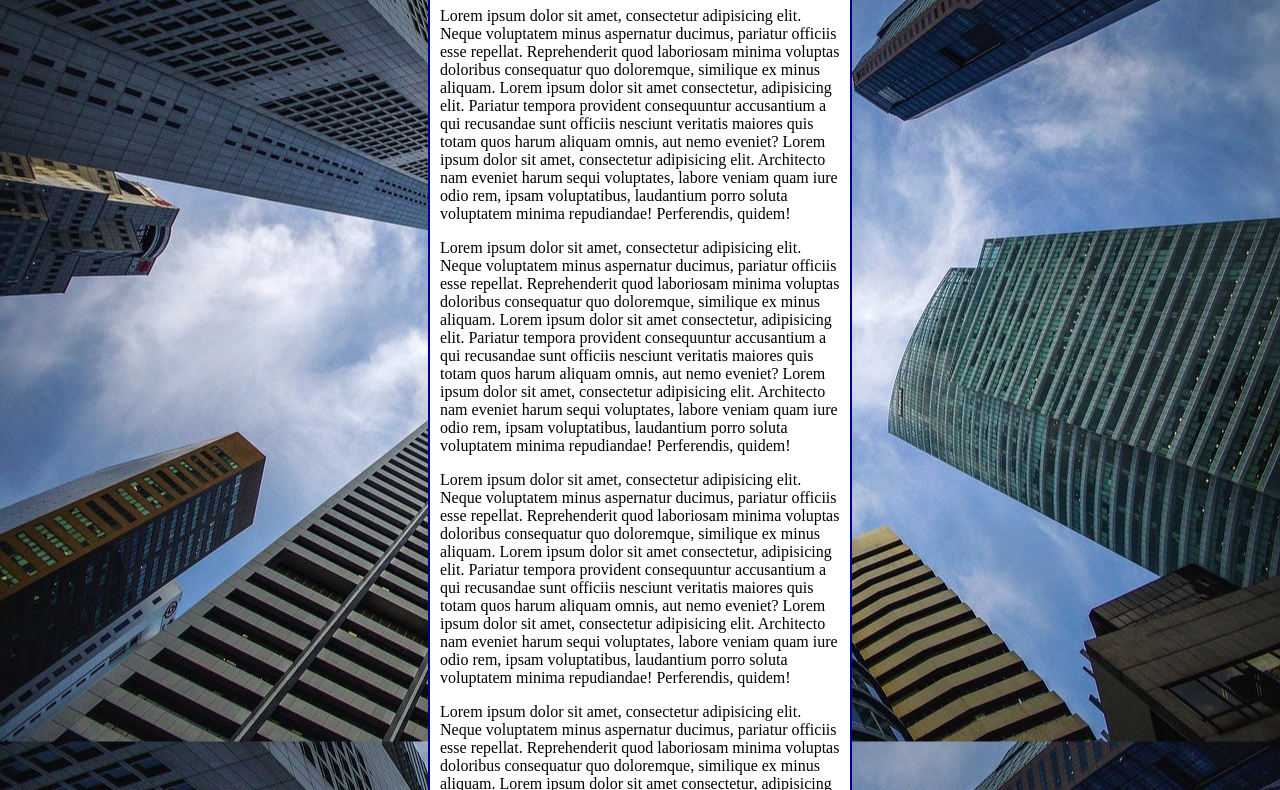
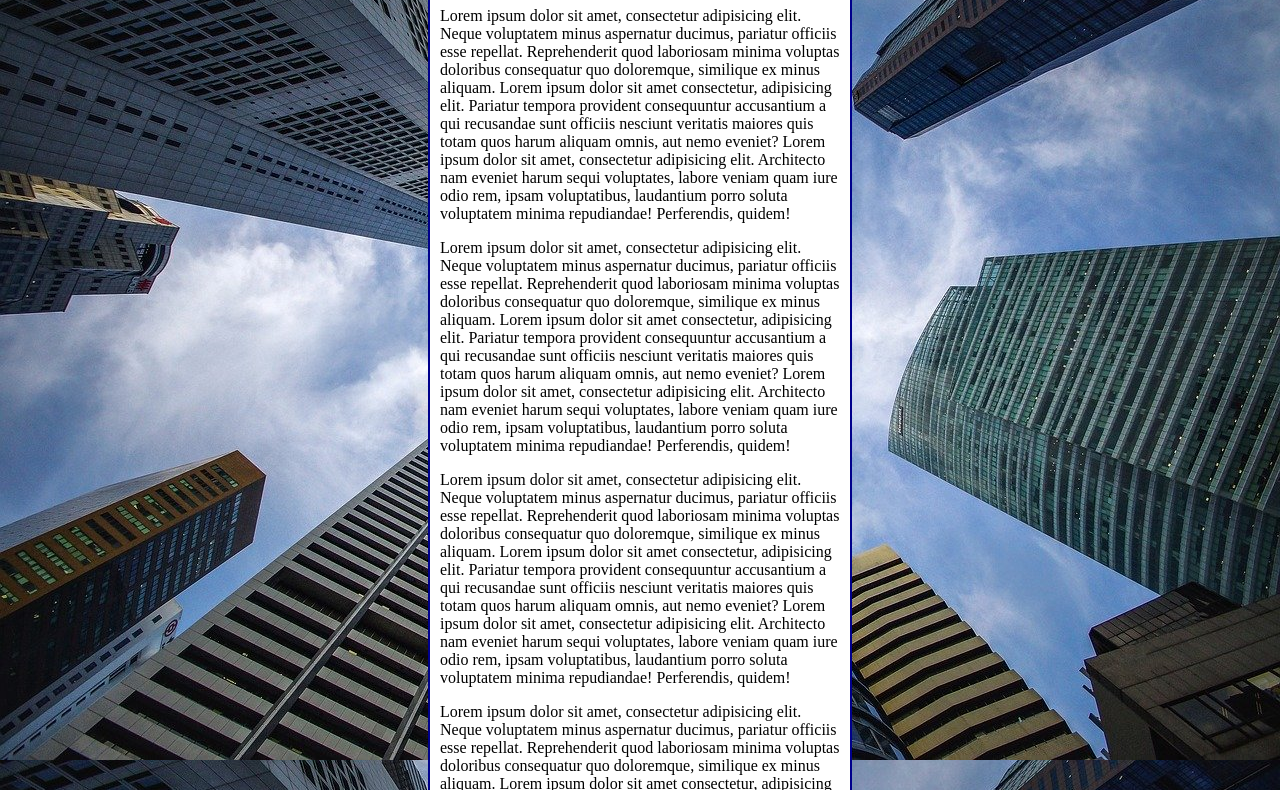
Before and after one commit to dudumartins/HTML5-e-CSS3, a plain HTML site: page Exercicios/Módulo 3/Ex 22/fundo06.html in a window 1280 px wide. Shown: the part 93-883 px from the top of the page. Drawn offline with Linux system fonts and the light colour scheme.

Commit message:
Update fundo06.html

```diff
--- a/Exercicios/Módulo 3/Ex 22/fundo06.html
+++ b/Exercicios/Módulo 3/Ex 22/fundo06.html
@@ -4,15 +4,26 @@
     <meta charset="UTF-8">
     <meta http-equiv="X-UA-Compatible" content="IE=edge">
     <meta name="viewport" content="width=device-width, initial-scale=1.0">
-    <title>Document</title>
+    <title>Fundo Fixo de Tela</title>
     <style>
         body {
             height: 100vh;
+            /*
             background-color: black;
             background-image: url('imagens/wallpaper002.jpg');
             background-position: center center;
-            background-repeat: repeat-y;
+            background-repeat: no-repeat;
             background-size: cover;
+            background-attachment: fixed;
+            */
+
+            background: black url('imagens/wallpaper002.jpg') center center no-repeat fixed;
+            background-size:  cover;
+
+            /*
+            sh background
+            color > image > position > repeat > [size] > attachment
+            */
         }
         main {
             background-color: white;
```
